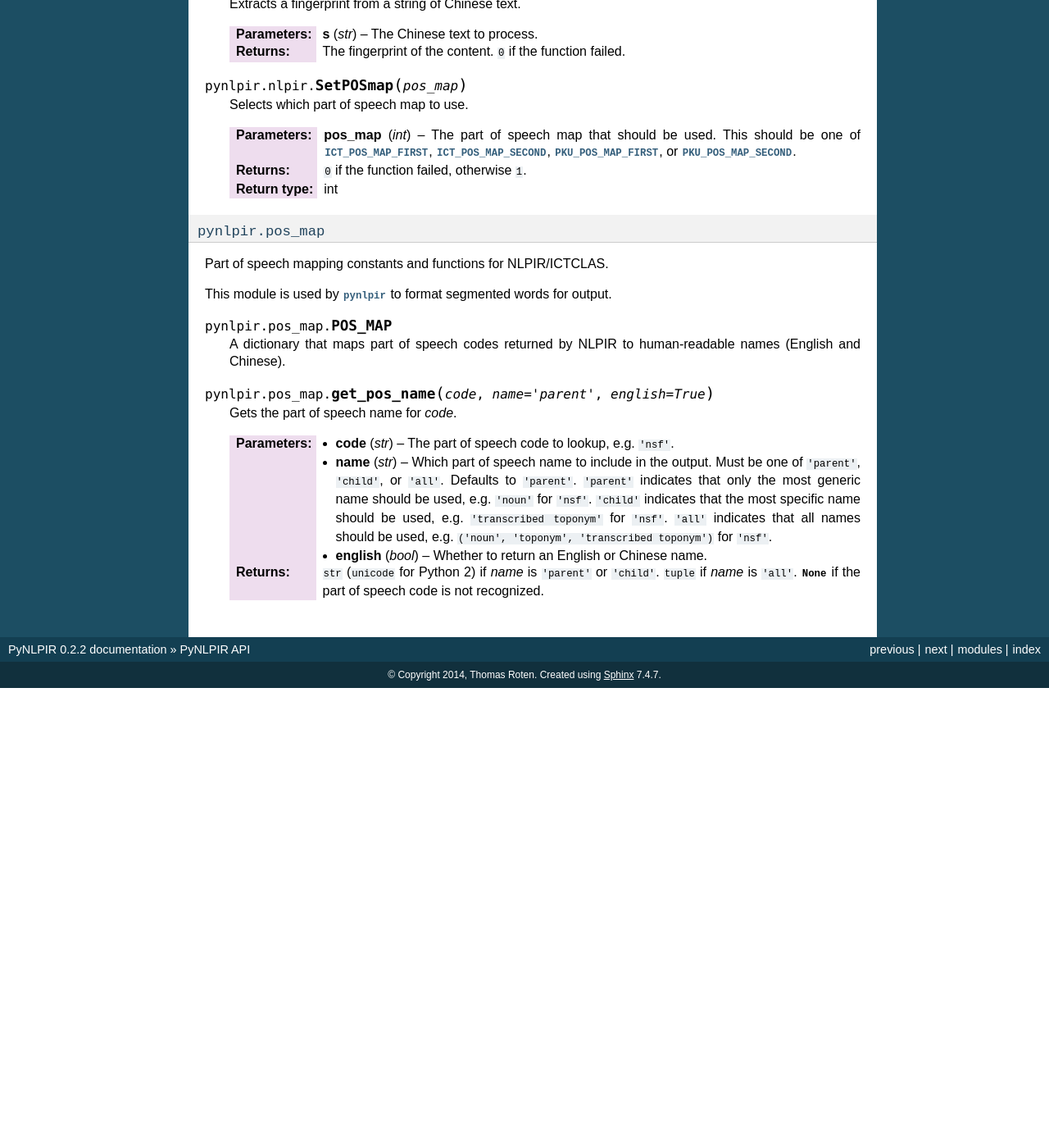
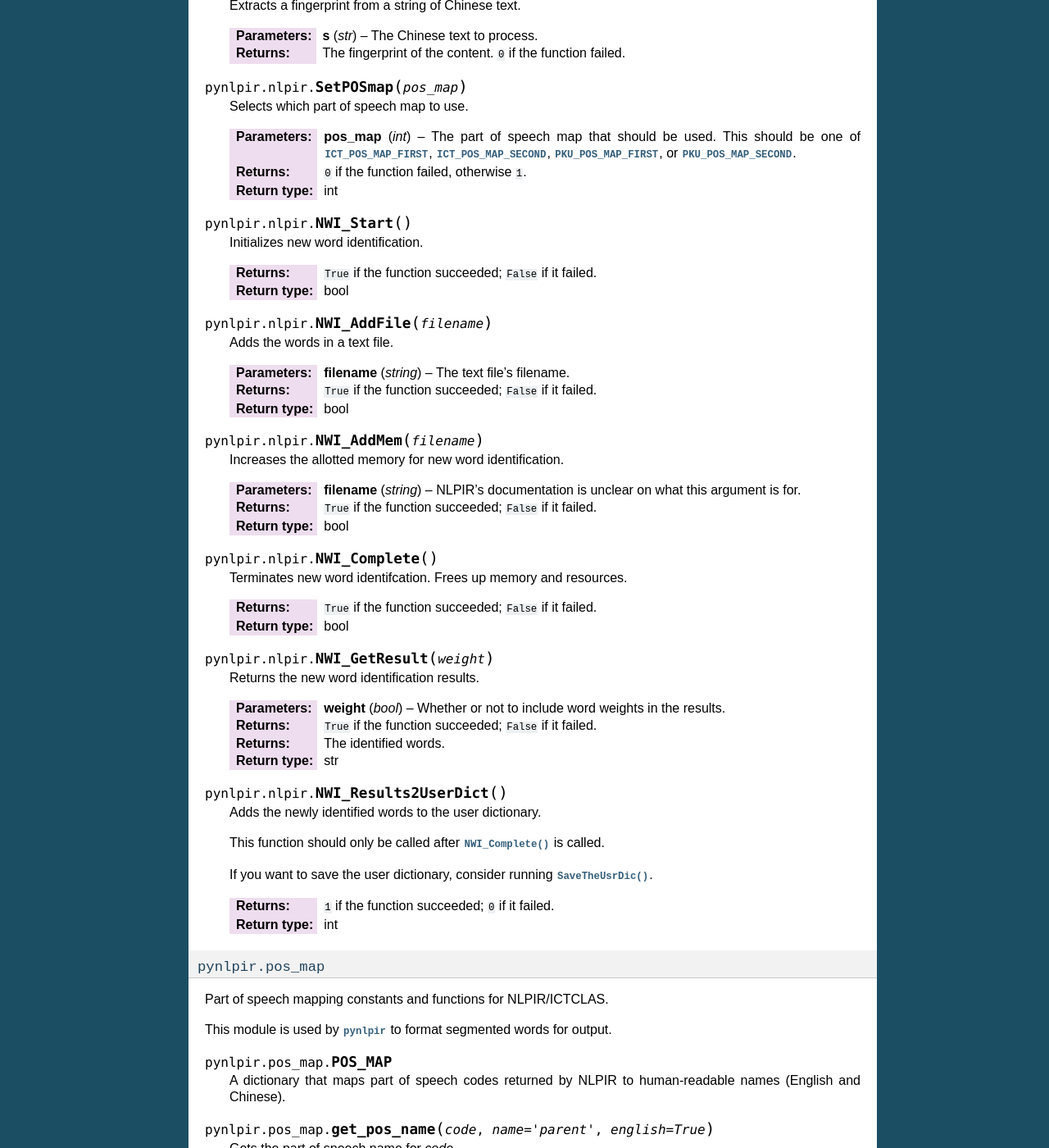
Before and after one commit to tsroten/pynlpir, a Sphinx documentation site: the page built from docs/api.rst, in a window 1280 px wide and 1400 px high, scrolled down 5572 px. Shown: the whole window at 82% size. Built offline with Sphinx 7.4.7, drawn with Linux system fonts in a browser that asks for light colours; before the commit the page ends 6411 px from its top, so only the background shows below that; some of the changed text lies outside the part shown.

Commit message:
Adds documentation for NWI functions.

```diff
--- a/docs/api.rst
+++ b/docs/api.rst
@@ -39,8 +39,9 @@ the API.
     :param str license_code: The license code that should be used when
         initializing NLPIR. This is generally only used by commercial users.
     :raises RuntimeError: The NLPIR API failed to initialize. Sometimes, NLPIR
-        leaves an error log in the current working directory that provides
-        more detailed messages (but this isn't always the case).
+        leaves an error log in the current working directory or NLPIR's
+        ``Data`` directory that provides more detailed messages (but this isn't
+        always the case).
 
 .. function:: close
 
@@ -374,6 +375,59 @@ allocated memory.
     :returns: ``0`` if the function failed, otherwise ``1``.
     :rtype: int
 
+.. function:: NWI_Start()
+
+    Initializes new word identification.
+
+    :returns: ``True`` if the function succeeded; ``False`` if it failed.
+    :rtype: bool
+
+.. function:: NWI_AddFile(filename)
+
+    Adds the words in a text file.
+
+    :param string filename: The text file's filename.
+    :returns: ``True`` if the function succeeded; ``False`` if it failed.
+    :rtype: bool
+
+.. function:: NWI_AddMem(filename)
+
+    Increases the allotted memory for new word identification.
+
+    :param string filename: NLPIR's documentation is unclear on what this
+        argument is for.
+    :returns: ``True`` if the function succeeded; ``False`` if it failed.
+    :rtype: bool
+
+.. function:: NWI_Complete()
+
+    Terminates new word identifcation. Frees up memory and resources.
+
+    :returns: ``True`` if the function succeeded; ``False`` if it failed.
+    :rtype: bool
+
+.. function:: NWI_GetResult(weight)
+
+    Returns the new word identification results.
+
+    :param bool weight: Whether or not to include word weights in the results.
+    :returns: ``True`` if the function succeeded; ``False`` if it failed.
+    :returns: The identified words.
+    :rtype: str
+
+.. function:: NWI_Results2UserDict()
+
+    Adds the newly identified words to the user dictionary.
+
+    This function should only be called after
+    :func:`~pynlpir.nlpir.NWI_Complete` is called.
+
+    If you want to save the user dictionary, consider running
+    :func:`~pynlpir.nlpir.SaveTheUsrDic`.
+
+    :returns: ``1`` if the function succeeded; ``0`` if it failed.
+    :rtype: int
+
 
 .. module:: pynlpir.pos_map
 
```
